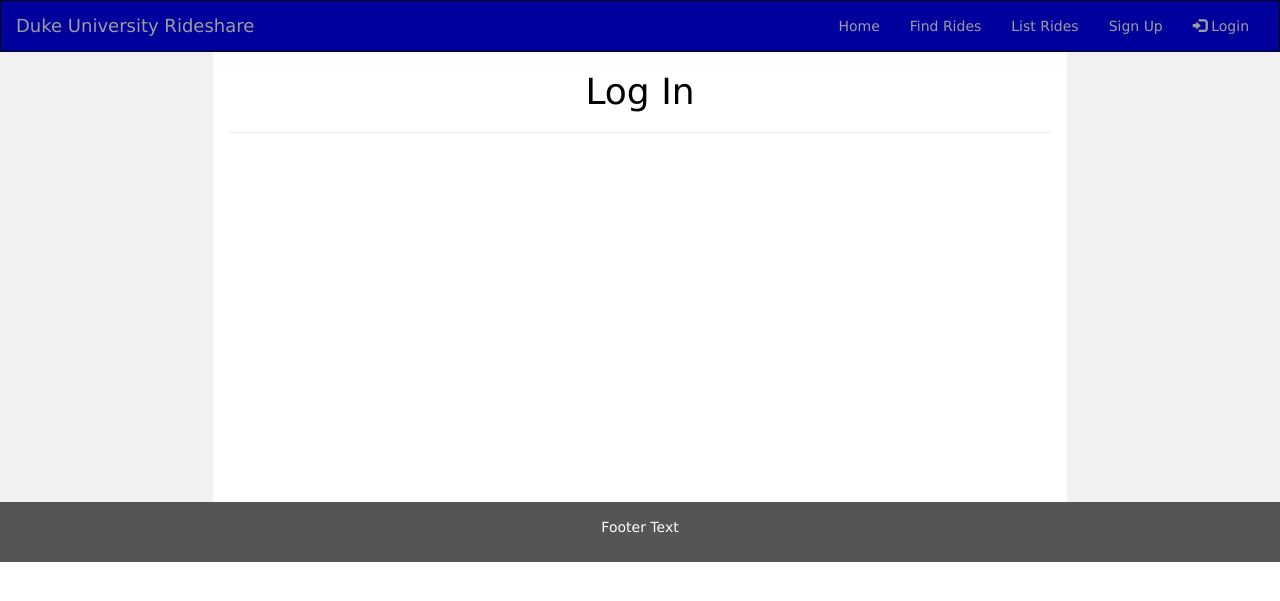
After one commit to adamkrekorian/CS316-Blue-Devil-Ride-Share, a Flask app: page /log-in in a window 1280 px wide. The commit adds this page. Shown: the top 601 px of the page. Run offline with Flask 2, Linux system fonts and the light colour scheme; some libraries are stand-ins or nearby versions.

Commit message:
initial html files and app.py

```diff
--- a/Flask/app.py
+++ b/Flask/app.py
@@ -1,61 +1,28 @@
-from flask import Flask, render_template, redirect, url_for
-from flask_sqlalchemy import SQLAlchemy
-import models
-import forms
+
+from flask import Flask, render_template
 
 app = Flask(__name__)
-app.secret_key = 's3cr3t'
-app.config.from_object('config')
-db = SQLAlchemy(app, session_options={'autocommit': False})
 
 @app.route('/')
-def all_drinkers():
-    drinkers = db.session.query(models.Drinker).all()
-    return render_template('all-drinkers.html', drinkers=drinkers)
+def home_page():
+    return render_template('home.html')
 
-@app.route('/serves', methods=['GET', 'POST'])
-def serves():
-    beer_names = db.session.query(models.Serves.beer).all()
-    form = forms.ServingsFormFactory.form(beer_names)
-    if form.validate_on_submit():
-        return redirect('/servings/' + form.beer_sel.data)
-    return render_template('serves.html', form=form)
+@app.route('/find-rides')
+def find_rides():
+    return render_template('find-rides.html')
 
-@app.route('/servings/<beer_name>')
-def servings_for(beer_name):
-    results = db.session.query(models.Serves, models.Bar) \
-        .filter(models.Serves.beer == beer_name).one() \
-        .join(models.Bar.name ==models.Serves.bar).all()
-    return render_template('servings_for.html', beer_name=beer_name, data=results)
+@app.route('/list-rides')
+def list_rides():
+    return render_template('list-rides.html')
 
-@app.route('/drinker/<name>')
-def drinker(name):
-    drinker = db.session.query(models.Drinker)\
-        .filter(models.Drinker.name == name).one()
-    return render_template('drinker.html', drinker=drinker)
+@app.route('/sign-up')
+def sign_up():
+    return render_template('sign-up.html')
 
-@app.route('/edit-drinker/<name>', methods=['GET', 'POST'])
-def edit_drinker(name):
-    drinker = db.session.query(models.Drinker)\
-        .filter(models.Drinker.name == name).one()
-    beers = db.session.query(models.Beer).all()
-    bars = db.session.query(models.Bar).all()
-    form = forms.DrinkerEditFormFactory.form(drinker, beers, bars)
-    if form.validate_on_submit():
-        try:
-            form.errors.pop('database', None)
-            models.Drinker.edit(name, form.name.data, form.address.data,
-                                form.get_beers_liked(), form.get_bars_frequented())
-            return redirect(url_for('drinker', name=form.name.data))
-        except BaseException as e:
-            form.errors['database'] = str(e)
-            return render_template('edit-drinker.html', drinker=drinker, form=form)
-    else:
-        return render_template('edit-drinker.html', drinker=drinker, form=form)
+@app.route('/log-in')
+def log_in():
+    return render_template('log-in.html')
 
-@app.template_filter('pluralize')
-def pluralize(number, singular='', plural='s'):
-    return singular if number in (0, 1) else plural
 
-if __name__ == '__main__':
-    app.run(host='0.0.0.0', port=5000)
+if __name__ == "__main__":
+    app.run(host='0.0.0.0', port=5000, debug = True)
--- a/Flask/static/css/style.css
+++ b/Flask/static/css/style.css
@@ -8,24 +8,26 @@ body {
 .navbar {
     margin-bottom: 0;
     border-radius: 0;
+    background-color: #00009C;
     }
 
-      /* Set height of the grid so .sidenav can be 100% (adjust as needed) */
+/* Set height of the grid so .sidenav can be 100% (adjust as needed) */
 .row.content {height: 450px}
 
-      /* Set gray background color and 100% height */
+/* Set gray background color and 100% height */
 .sidenav {
     padding-top: 20px;
     background-color: #f1f1f1;
     height: 100%;
 }
 
-      /* Set black background color, white text and some padding */
+/* Set black background color, white text and some padding */
 footer {
     background-color: #555;
     color: white;
     padding: 15px;
 }
+
 
       /* On small screens, set height to 'auto' for sidenav and grid */
 @media screen and (max-width: 767px) {
--- a/Flask/templates/home.html
+++ b/Flask/templates/home.html
@@ -1,7 +1,7 @@
 <!DOCTYPE html>
 <html lang="en">
 <head>
-  <title>Bootstrap Example</title>
+  <title>Duke University Rideshare</title>
   <meta charset="utf-8">
   <meta name="viewport" content="width=device-width, initial-scale=1">
   <link rel="stylesheet" href="https://maxcdn.bootstrapcdn.com/bootstrap/3.4.1/css/bootstrap.min.css">
@@ -20,22 +20,27 @@
         <span class="icon-bar"></span>
         <span class="icon-bar"></span>
       </button>
-      <a class="navbar-brand" href="#">Logo</a>
+      <a class="navbar-brand" href="#">Duke University Rideshare</a>
     </div>
     <div class="collapse navbar-collapse" id="myNavbar">
-      <ul class="nav navbar-nav">
+      <!-- commented out the navbar that is left-aligned next to logo-->
+      <!-- <ul class="nav navbar-nav">
         <li class="active"><a href="#">Home</a></li>
         <li><a href="#">About</a></li>
         <li><a href="#">Projects</a></li>
         <li><a href="#">Contact</a></li>
-      </ul>
+      </ul> -->
       <ul class="nav navbar-nav navbar-right">
+        <li><a href="{{url_for('home_page')}}"> Home </a></li>
+        <li><a href="{{url_for('find_rides')}}"> Find Rides </a></li>
+        <li><a href="{{url_for('list_rides')}}"> List Rides </a></li>
+        <li><a href="{{url_for('sign_up')}}"> Sign Up </a></li>
         <li><a href="#"><span class="glyphicon glyphicon-log-in"></span> Login</a></li>
       </ul>
     </div>
   </div>
 </nav>
-
+{% block content %}
 <div class="container-fluid text-center">
   <div class="row content">
     <div class="col-sm-2 sidenav">
@@ -44,11 +49,9 @@
       <p><a href="#">Link</a></p>
     </div>
     <div class="col-sm-8 text-left">
-      <h1>Welcome</h1>
+      <h1>Welcome to Duke Rideshare</h1>
       <p>Lorem ipsum dolor sit amet, consectetur adipiscing elit, sed do eiusmod tempor incididunt ut labore et dolore magna aliqua. Ut enim ad minim veniam, quis nostrud exercitation ullamco laboris nisi ut aliquip ex ea commodo consequat. Excepteur sint occaecat cupidatat non proident, sunt in culpa qui officia deserunt mollit anim id est laborum consectetur adipiscing elit, sed do eiusmod tempor incididunt ut labore et dolore magna aliqua. Ut enim ad minim veniam, quis nostrud exercitation ullamco laboris nisi ut aliquip ex ea commodo consequat.</p>
       <hr>
-      <h3>Test</h3>
-      <p>Lorem ipsum...</p>
     </div>
     <div class="col-sm-2 sidenav">
       <div class="well">
@@ -60,7 +63,7 @@
     </div>
   </div>
 </div>
-
+{% endblock %}
 <footer class="container-fluid text-center">
   <p>Footer Text</p>
 </footer>
--- /dev/null
+++ b/Flask/templates/log-in.html
@@ -0,0 +1,18 @@
+{% extends 'home.html' %}
+
+{% block content %}
+<div class="container-fluid text-center">
+    <div class="row content">
+        <div class="col-sm-2 sidenav">
+            <!-- empty left sidebar -->
+        </div>
+        <div class="col-sm-8 text-left">
+            <h1 style="text-align: center">Log In</h1>
+            <hr>
+        </div>
+        <div class="col-sm-2 sidenav">
+            <!-- empty right sidebar-->
+        </div>
+    </div>
+</div>
+{% endblock %}
```
Also changed, not shown: Flask/hw4-app.py (added, +61 -0 lines), Flask/templates/find-rides.html (added, +18 -0 lines), Flask/templates/list-rides.html (added, +18 -0 lines), Flask/templates/sign-up.html (added, +18 -0 lines), Flask/hw4-config.py (renamed from Flask/config.py), Flask/hw4-forms.py (renamed from Flask/forms.py), Flask/hw4-models.py (renamed from Flask/models.py).
